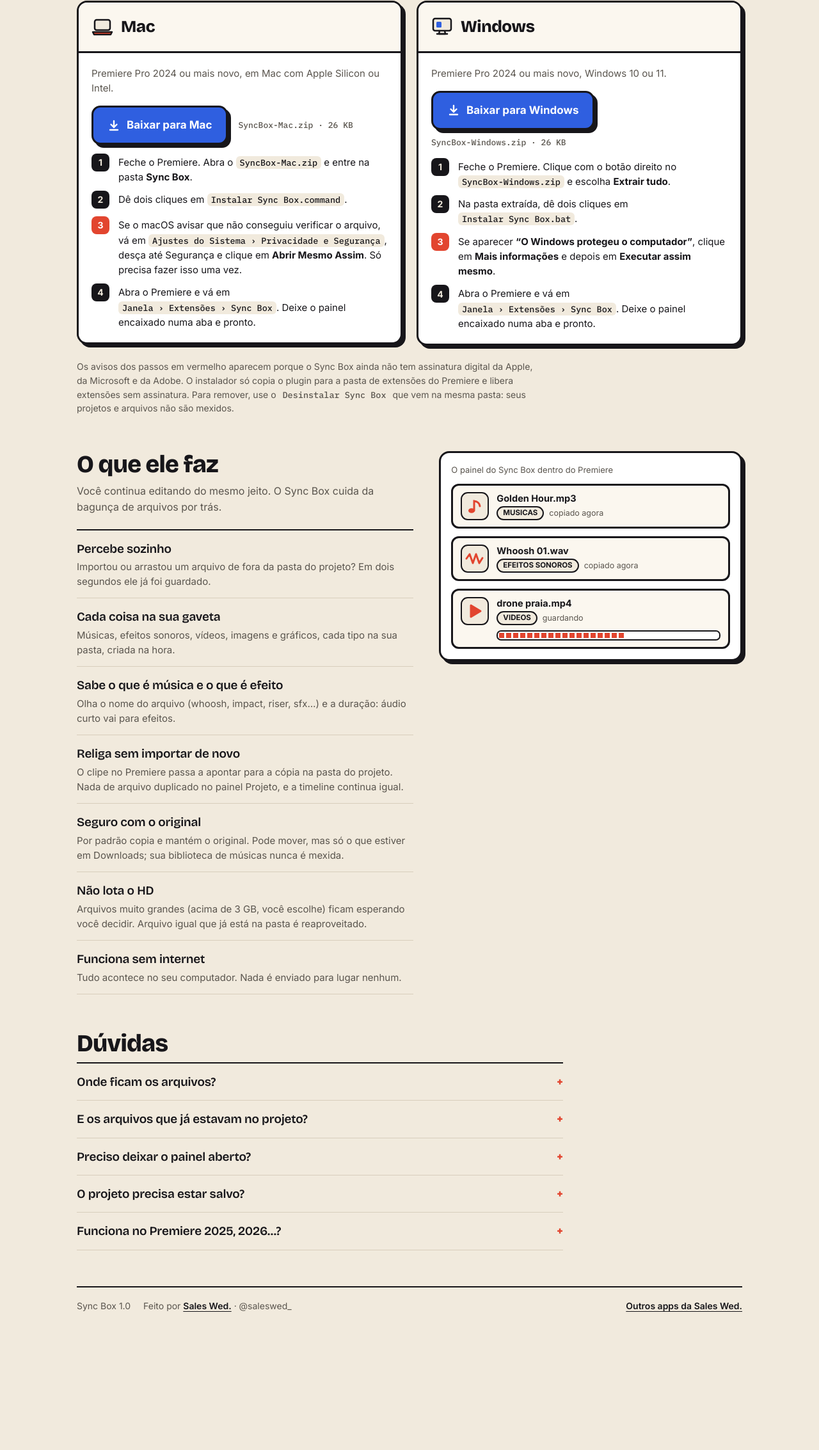
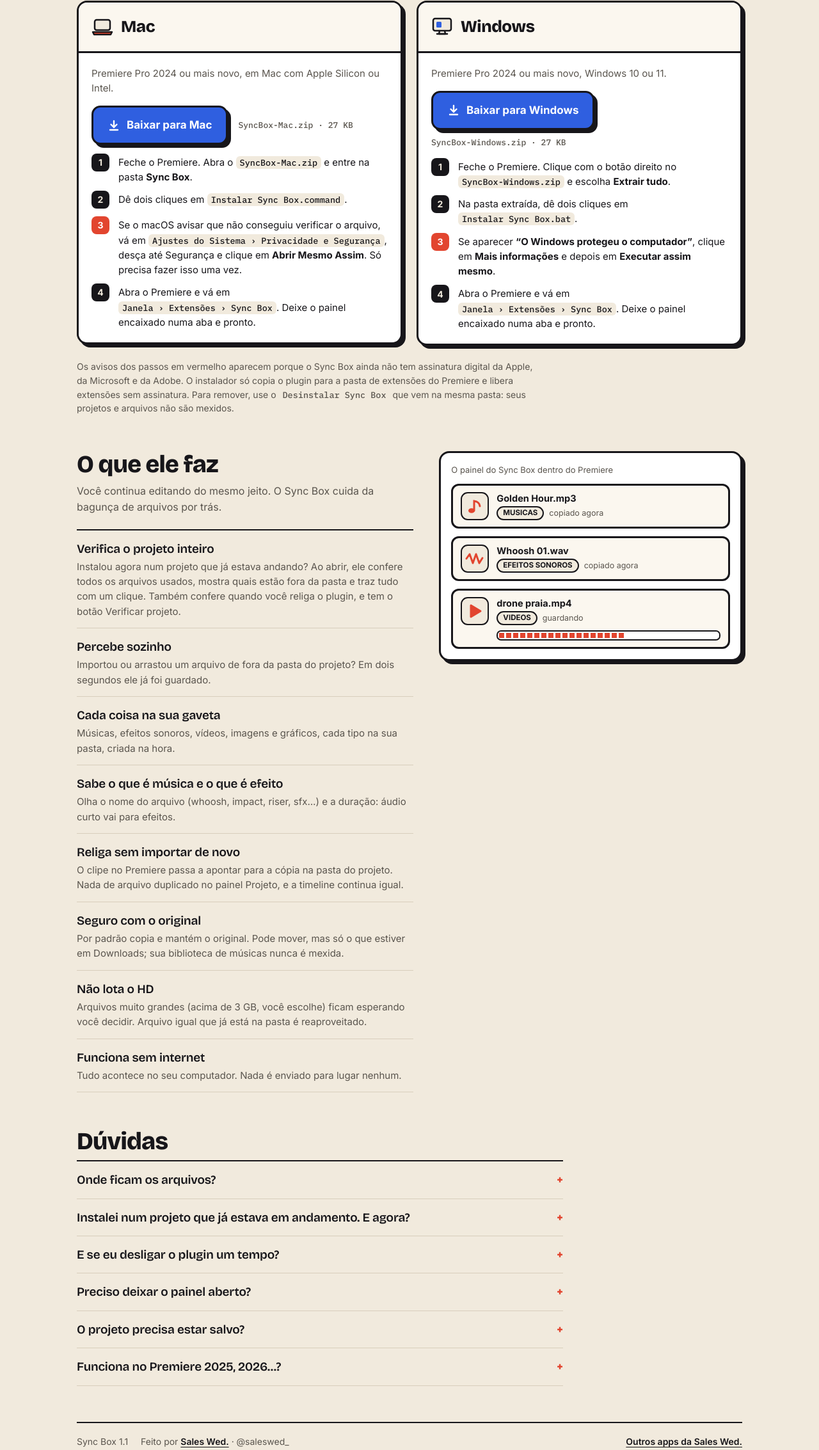
Before and after one commit to jpsrm14-spec/apps, a plain HTML site: page syncbox/index.html in a window 1280 px wide. Shown: the part 745-3011 px from the top of the page at 64% size. Before the commit the page ends 2853 px from the top, so only its background shows below. Drawn offline with nearby package versions, Linux system fonts and the light colour scheme.

Commit message:
Sync Box 1.1: verificação do projeto na página
Co-Authored-By: Claude Opus 5.5 <noreply@anthropic.com>

```diff
--- a/syncbox/index.html
+++ b/syncbox/index.html
@@ -235,7 +235,7 @@ footer .sp{margin-left:auto}
           <p class="req">Premiere Pro 2024 ou mais novo, em Mac com Apple Silicon ou Intel.</p>
           <div class="dlrow">
             <a class="btn" data-os="mac" href="#baixar">Baixar para Mac</a>
-            <span class="file">SyncBox-Mac.zip · 26 KB</span>
+            <span class="file">SyncBox-Mac.zip · 27 KB</span>
           </div>
           <ol class="steps">
             <li>Feche o Premiere. Abra o <span class="path">SyncBox-Mac.zip</span> e entre na pasta <b>Sync Box</b>.</li>
@@ -256,7 +256,7 @@ footer .sp{margin-left:auto}
           <p class="req">Premiere Pro 2024 ou mais novo, Windows 10 ou 11.</p>
           <div class="dlrow">
             <a class="btn" data-os="win" href="#baixar">Baixar para Windows</a>
-            <span class="file">SyncBox-Windows.zip · 26 KB</span>
+            <span class="file">SyncBox-Windows.zip · 27 KB</span>
           </div>
           <ol class="steps">
             <li>Feche o Premiere. Clique com o botão direito no <span class="path">SyncBox-Windows.zip</span> e escolha <b>Extrair tudo</b>.</li>
@@ -275,6 +275,7 @@ footer .sp{margin-left:auto}
       <h2 id="t-what">O que ele faz</h2>
       <p class="sub">Você continua editando do mesmo jeito. O Sync Box cuida da bagunça de arquivos por trás.</p>
       <ul class="feats">
+        <li><b>Verifica o projeto inteiro</b><span>Instalou agora num projeto que já estava andando? Ao abrir, ele confere todos os arquivos usados, mostra quais estão fora da pasta e traz tudo com um clique. Também confere quando você religa o plugin, e tem o botão Verificar projeto.</span></li>
         <li><b>Percebe sozinho</b><span>Importou ou arrastou um arquivo de fora da pasta do projeto? Em dois segundos ele já foi guardado.</span></li>
         <li><b>Cada coisa na sua gaveta</b><span>Músicas, efeitos sonoros, vídeos, imagens e gráficos, cada tipo na sua pasta, criada na hora.</span></li>
         <li><b>Sabe o que é música e o que é efeito</b><span>Olha o nome do arquivo (whoosh, impact, riser, sfx…) e a duração: áudio curto vai para efeitos.</span></li>
@@ -296,7 +297,8 @@ footer .sp{margin-left:auto}
     <h2 id="t-faq">Dúvidas</h2>
     <div class="faq">
       <details><summary>Onde ficam os arquivos?</summary><p>Na mesma pasta do arquivo .prproj, dentro de <span class="path">MIDIA IMPORTADA</span>, separados em MUSICAS, EFEITOS SONOROS, VIDEOS, IMAGENS, GRAFICOS e OUTROS. Dá para mudar o nome da pasta nas configurações do painel.</p></details>
-      <details><summary>E os arquivos que já estavam no projeto?</summary><p>Quando você abre um projeto, o Sync Box avisa quantos arquivos usados estão fora da pasta e oferece trazer todos de uma vez. Ele só copia sozinho o que você importar depois.</p></details>
+      <details><summary>Instalei num projeto que já estava em andamento. E agora?</summary><p>Ao abrir o projeto, o Sync Box verifica todos os arquivos usados e mostra a lista do que está fora da pasta, com o tamanho de cada um. Clique em <b>Trazer todos agora</b> e ele copia e religa tudo. Você pode repetir quando quiser no botão <b>Verificar projeto</b>.</p></details>
+      <details><summary>E se eu desligar o plugin um tempo?</summary><p>O que você importar com ele desligado não é copiado na hora. Quando você liga de novo, ele faz a verificação e mostra o que ficou para trás.</p></details>
       <details><summary>Preciso deixar o painel aberto?</summary><p>Sim, mas pode ser numa aba escondida, encaixado junto com outros painéis. Ele continua funcionando por trás.</p></details>
       <details><summary>O projeto precisa estar salvo?</summary><p>Sim. O Sync Box usa a pasta onde o projeto está salvo; num projeto novo, salve uma vez e ele começa a funcionar.</p></details>
       <details><summary>Funciona no Premiere 2025, 2026…?</summary><p>Funciona do Premiere Pro 2024 em diante, no Mac e no Windows.</p></details>
@@ -304,7 +306,7 @@ footer .sp{margin-left:auto}
   </section>
 
   <footer>
-    <span>Sync Box 1.0</span>
+    <span>Sync Box 1.1</span>
     <span>Feito por <a href="https://www.instagram.com/saleswed_/" target="_blank" rel="noopener">Sales Wed.</a> · @saleswed_</span>
     <a class="sp" href="../">Outros apps da Sales Wed.</a>
   </footer>
```
